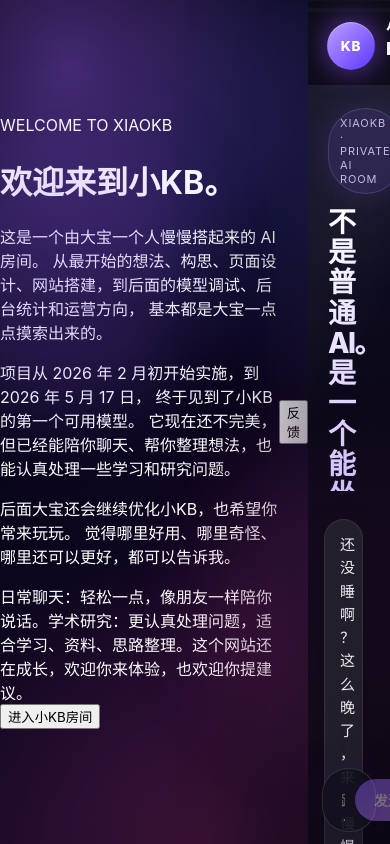
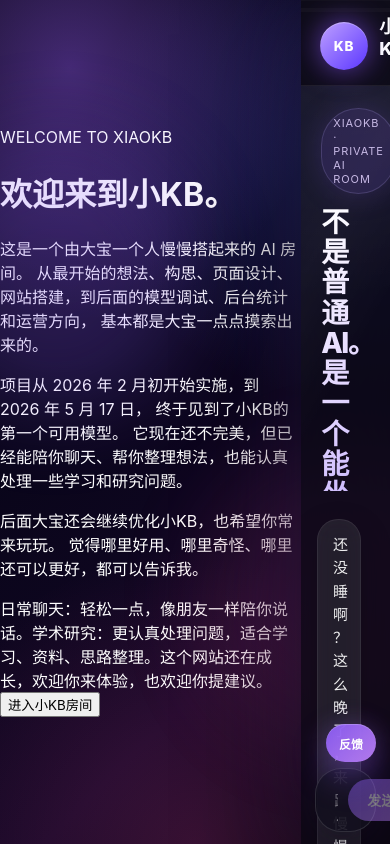
Before and after one commit to dengkaibao0526-design/ai-room, a Next.js app: page / in a window 390 px wide. Built offline with nearby package versions, Linux system fonts and the light colour scheme; no server answers.

Commit message:
Update globals.css

```diff
--- a/app/globals.css
+++ b/app/globals.css
@@ -791,3 +791,361 @@ textarea {
     font-size: 10.5px;
   }
 }
+.floatingFeedback {
+  position: fixed;
+  right: 18px;
+  bottom: 18px;
+  z-index: 20;
+  height: 42px;
+  padding: 0 16px;
+  border: 0;
+  border-radius: 999px;
+  color: white;
+  font-size: 13px;
+  font-weight: 820;
+  cursor: pointer;
+  background:
+    linear-gradient(135deg, rgba(139, 92, 246, 0.95), rgba(192, 132, 252, 0.92));
+  box-shadow:
+    0 14px 34px rgba(139, 92, 246, 0.38),
+    0 0 28px rgba(192, 132, 252, 0.16),
+    inset 0 1px 0 rgba(255, 255, 255, 0.22);
+  backdrop-filter: blur(16px);
+  transition:
+    transform 0.18s ease,
+    box-shadow 0.18s ease,
+    opacity 0.18s ease;
+}
+
+.floatingFeedback:hover {
+  transform: translateY(-2px);
+  box-shadow:
+    0 18px 42px rgba(139, 92, 246, 0.48),
+    0 0 34px rgba(192, 132, 252, 0.22);
+}
+
+.floatingFeedback:active {
+  transform: scale(0.96);
+}
+
+.feedbackOverlay {
+  position: fixed;
+  inset: 0;
+  z-index: 60;
+  display: grid;
+  place-items: center;
+  padding: 22px;
+  background:
+    radial-gradient(circle at 24% 16%, rgba(139, 92, 246, 0.28), transparent 36%),
+    radial-gradient(circle at 78% 78%, rgba(236, 72, 153, 0.16), transparent 34%),
+    rgba(3, 2, 10, 0.74);
+  backdrop-filter: blur(22px);
+  animation: feedbackFade 0.24s ease both;
+}
+
+.feedbackCard {
+  width: min(420px, 100%);
+  padding: 22px;
+  border-radius: 30px;
+  background:
+    linear-gradient(180deg, rgba(255, 255, 255, 0.115), rgba(255, 255, 255, 0.052)),
+    rgba(14, 10, 25, 0.94);
+  border: 1px solid rgba(255, 255, 255, 0.14);
+  box-shadow:
+    0 34px 110px rgba(0, 0, 0, 0.62),
+    0 0 70px rgba(139, 92, 246, 0.22),
+    inset 0 1px 0 rgba(255, 255, 255, 0.12);
+  animation: feedbackCardIn 0.32s cubic-bezier(0.2, 0.9, 0.2, 1.05) both;
+}
+
+.feedbackTop {
+  display: flex;
+  justify-content: space-between;
+  align-items: flex-start;
+  gap: 14px;
+  margin-bottom: 16px;
+}
+
+.feedbackBadge {
+  width: fit-content;
+  padding: 6px 10px;
+  border-radius: 999px;
+  margin-bottom: 12px;
+  font-size: 11px;
+  font-weight: 820;
+  letter-spacing: 0.9px;
+  color: rgba(226, 211, 255, 0.9);
+  background: rgba(139, 92, 246, 0.16);
+  border: 1px solid rgba(196, 181, 253, 0.2);
+}
+
+.feedbackTop h2 {
+  margin: 0;
+  font-size: 26px;
+  line-height: 1.1;
+  letter-spacing: -0.9px;
+  background: linear-gradient(135deg, #ffffff 0%, #dfd1ff 52%, #a78bfa 100%);
+  -webkit-background-clip: text;
+  color: transparent;
+}
+
+.feedbackTop p {
+  margin: 10px 0 0;
+  color: rgba(255, 255, 255, 0.62);
+  font-size: 13px;
+  line-height: 1.6;
+}
+
+.feedbackClose {
+  width: 34px;
+  height: 34px;
+  flex: 0 0 34px;
+  border: 0;
+  border-radius: 999px;
+  color: rgba(255, 255, 255, 0.72);
+  background: rgba(255, 255, 255, 0.075);
+  cursor: pointer;
+  font-size: 22px;
+  line-height: 1;
+  transition: 0.18s ease;
+}
+
+.feedbackClose:hover {
+  color: white;
+  background: rgba(255, 255, 255, 0.12);
+}
+
+.feedbackClose:active {
+  transform: scale(0.94);
+}
+
+.feedbackTypes {
+  display: grid;
+  grid-template-columns: repeat(3, minmax(0, 1fr));
+  gap: 8px;
+  margin-bottom: 12px;
+}
+
+.feedbackTypes button {
+  min-height: 38px;
+  border-radius: 14px;
+  border: 1px solid rgba(255, 255, 255, 0.085);
+  color: rgba(255, 255, 255, 0.74);
+  background: rgba(255, 255, 255, 0.055);
+  cursor: pointer;
+  font-size: 12px;
+  font-weight: 760;
+  transition:
+    transform 0.18s ease,
+    background 0.18s ease,
+    border-color 0.18s ease,
+    color 0.18s ease;
+}
+
+.feedbackTypes button:hover {
+  transform: translateY(-1px);
+  color: white;
+  border-color: rgba(196, 181, 253, 0.22);
+  background: rgba(255, 255, 255, 0.08);
+}
+
+.feedbackTypes button:active {
+  transform: scale(0.97);
+}
+
+.feedbackTypes button:disabled {
+  opacity: 0.58;
+  cursor: not-allowed;
+}
+
+.feedbackTypes .activeFeedbackType {
+  color: white;
+  border-color: rgba(196, 181, 253, 0.42);
+  background:
+    linear-gradient(135deg, rgba(139, 92, 246, 0.24), rgba(59, 130, 246, 0.12)),
+    rgba(255, 255, 255, 0.08);
+  box-shadow:
+    0 10px 26px rgba(139, 92, 246, 0.16),
+    inset 0 1px 0 rgba(255, 255, 255, 0.1);
+}
+
+.feedbackTextarea {
+  width: 100%;
+  min-height: 140px;
+  resize: vertical;
+  padding: 14px;
+  border-radius: 18px;
+  outline: none;
+  color: white;
+  line-height: 1.55;
+  font-size: 14px;
+  background: rgba(8, 7, 14, 0.72);
+  border: 1px solid rgba(255, 255, 255, 0.105);
+  transition:
+    border-color 0.18s ease,
+    box-shadow 0.18s ease,
+    background 0.18s ease;
+}
+
+.feedbackTextarea::placeholder {
+  color: rgba(255, 255, 255, 0.34);
+}
+
+.feedbackTextarea:focus {
+  border-color: rgba(196, 181, 253, 0.38);
+  background: rgba(8, 7, 14, 0.86);
+  box-shadow:
+    0 0 0 3px rgba(139, 92, 246, 0.12),
+    0 14px 36px rgba(0, 0, 0, 0.18);
+}
+
+.feedbackInput {
+  width: 100%;
+  height: 44px;
+  margin-top: 10px;
+  padding: 0 14px;
+  border-radius: 16px;
+  outline: none;
+  color: white;
+  font-size: 14px;
+  background: rgba(8, 7, 14, 0.72);
+  border: 1px solid rgba(255, 255, 255, 0.105);
+  transition:
+    border-color 0.18s ease,
+    box-shadow 0.18s ease,
+    background 0.18s ease;
+}
+
+.feedbackInput::placeholder {
+  color: rgba(255, 255, 255, 0.34);
+}
+
+.feedbackInput:focus {
+  border-color: rgba(196, 181, 253, 0.38);
+  background: rgba(8, 7, 14, 0.86);
+  box-shadow:
+    0 0 0 3px rgba(139, 92, 246, 0.12),
+    0 14px 36px rgba(0, 0, 0, 0.18);
+}
+
+.feedbackFooter {
+  display: flex;
+  align-items: center;
+  justify-content: space-between;
+  gap: 12px;
+  margin-top: 14px;
+}
+
+.feedbackFooter span {
+  flex: 1;
+  min-height: 20px;
+  color: rgba(255, 255, 255, 0.58);
+  font-size: 12px;
+  line-height: 1.45;
+}
+
+.feedbackSubmit {
+  height: 42px;
+  padding: 0 16px;
+  border: 0;
+  border-radius: 999px;
+  color: white;
+  font-size: 13px;
+  font-weight: 820;
+  cursor: pointer;
+  white-space: nowrap;
+  background: linear-gradient(135deg, #8b5cf6 0%, #c084fc 100%);
+  box-shadow:
+    0 14px 32px rgba(139, 92, 246, 0.34),
+    inset 0 1px 0 rgba(255, 255, 255, 0.18);
+  transition:
+    transform 0.18s ease,
+    box-shadow 0.18s ease,
+    opacity 0.18s ease;
+}
+
+.feedbackSubmit:hover {
+  transform: translateY(-1px);
+  box-shadow:
+    0 16px 38px rgba(139, 92, 246, 0.44),
+    0 0 24px rgba(192, 132, 252, 0.18);
+}
+
+.feedbackSubmit:active {
+  transform: scale(0.97);
+}
+
+.feedbackSubmit:disabled {
+  opacity: 0.58;
+  cursor: not-allowed;
+  box-shadow: none;
+}
+
+@keyframes feedbackFade {
+  from {
+    opacity: 0;
+  }
+
+  to {
+    opacity: 1;
+  }
+}
+
+@keyframes feedbackCardIn {
+  from {
+    opacity: 0;
+    transform: translateY(14px) scale(0.97);
+    filter: blur(8px);
+  }
+
+  to {
+    opacity: 1;
+    transform: translateY(0) scale(1);
+    filter: blur(0);
+  }
+}
+
+@media (max-width: 520px) {
+  .floatingFeedback {
+    right: 14px;
+    bottom: 82px;
+    height: 38px;
+    padding: 0 13px;
+    font-size: 12px;
+  }
+
+  .feedbackOverlay {
+    padding: 16px;
+  }
+
+  .feedbackCard {
+    padding: 18px;
+    border-radius: 26px;
+  }
+
+  .feedbackTop h2 {
+    font-size: 24px;
+  }
+
+  .feedbackTypes {
+    gap: 7px;
+  }
+
+  .feedbackTypes button {
+    min-height: 36px;
+    font-size: 11.5px;
+  }
+
+  .feedbackTextarea {
+    min-height: 128px;
+  }
+
+  .feedbackFooter {
+    align-items: stretch;
+    flex-direction: column;
+  }
+
+  .feedbackSubmit {
+    width: 100%;
+  }
+}
```
